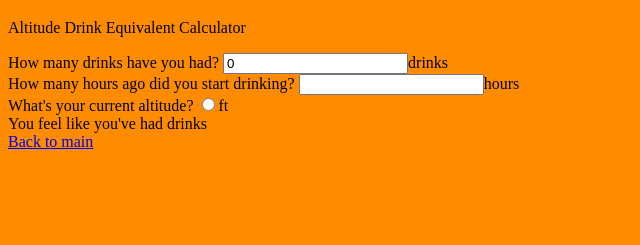
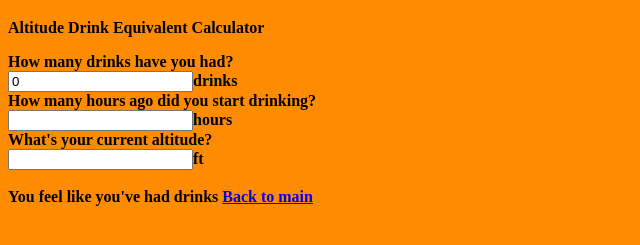
Before and after one commit to waltec71/waltec71.github.io, a plain HTML site: page page3.html in a window 1280 px wide. Shown: the part 61-306 px from the top of the page, without its empty margins (0-640 px from the left). Drawn offline with Linux system fonts and the light colour scheme.

Commit message:
separate function from form

```diff
--- a/page3.html
+++ b/page3.html
@@ -10,19 +10,24 @@
 <body style="background-color: darkorange;">
 <h1>Page 3</h1>
 <p>
- Altitude Drink Equivalent Calculator
-<form oninput="x.value=parseInt(drinks.value)+parseInt(altitude.value)">
-<label for="drinks">How many drinks have you had?</label>
+<b>Altitude Drink Equivalent Calculator <b>
+<form oninput="x.value=myFunction(drinks.value,hours.value,altitude.value)">
+<label for="drinks">How many drinks have you had?</label><br>
 <input type="number" id="drinks" value="0">drinks<br>
-<label for="hours">How many hours ago did you start drinking?</label>
+<label for="hours">How many hours ago did you start drinking?</label><br>
 <input type="number" id="hours">hours<br>
-<label for="altitude">What's your current altitude?</label>
-<input type="radio" id="altitude" value="other">ft
-<br>
-You feel like you've had
-<output name="x" for="drinks altitude"></output> drinks
+<label for="altitude">What's your current altitude?</label><br>
+<input type="number" id="altitude">ft
+<br><br>
+<b>You feel like you've had
+<output name="x" for="drinks altitude"></output> drinks<b>
 </form>
-
+<script>
+function myFunction(drinks,hours,altitude) {
+  var equiv = (drinks + altitude)/hours
+  return equiv
+}
+</script>
 
 
 
```
